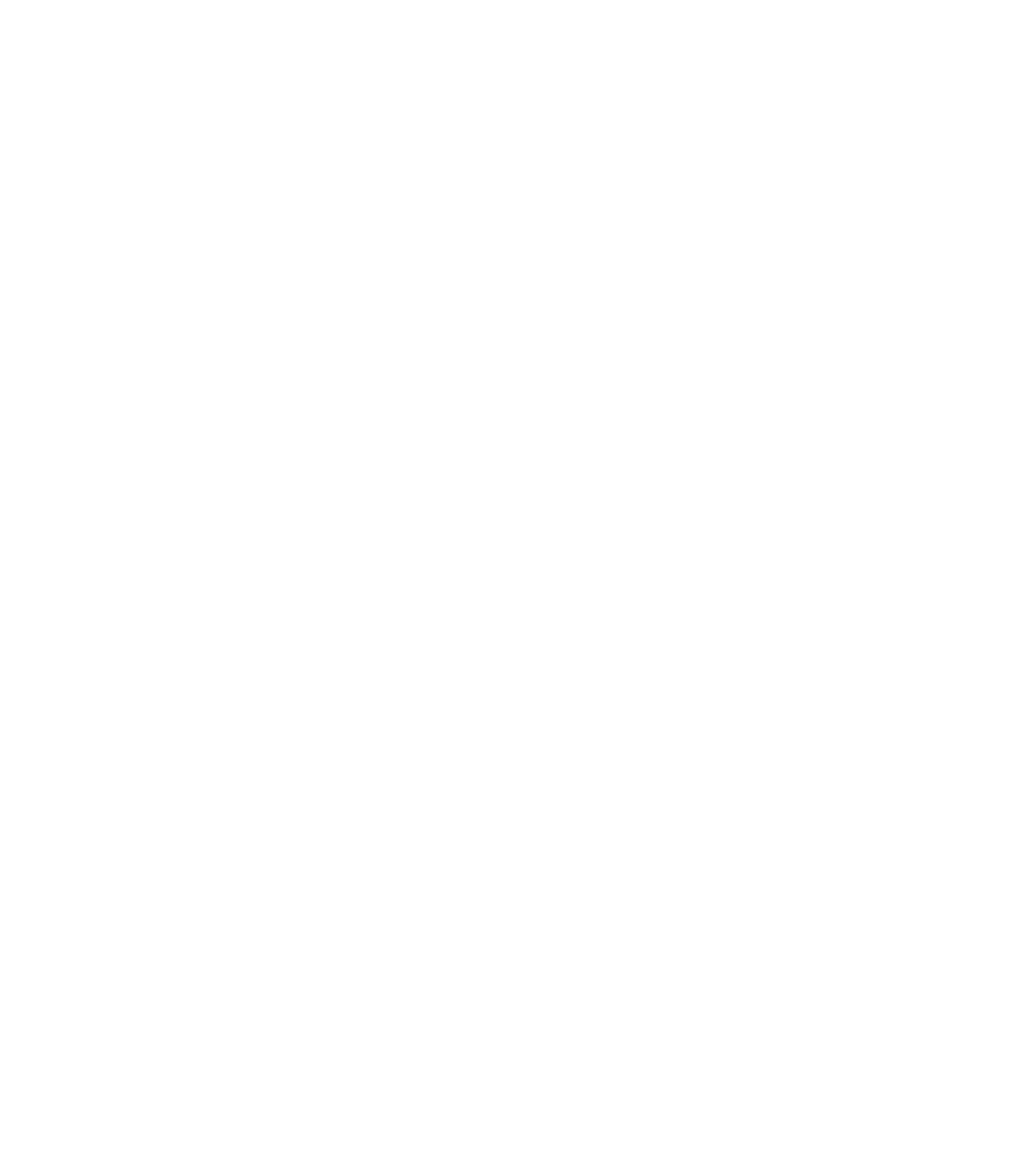
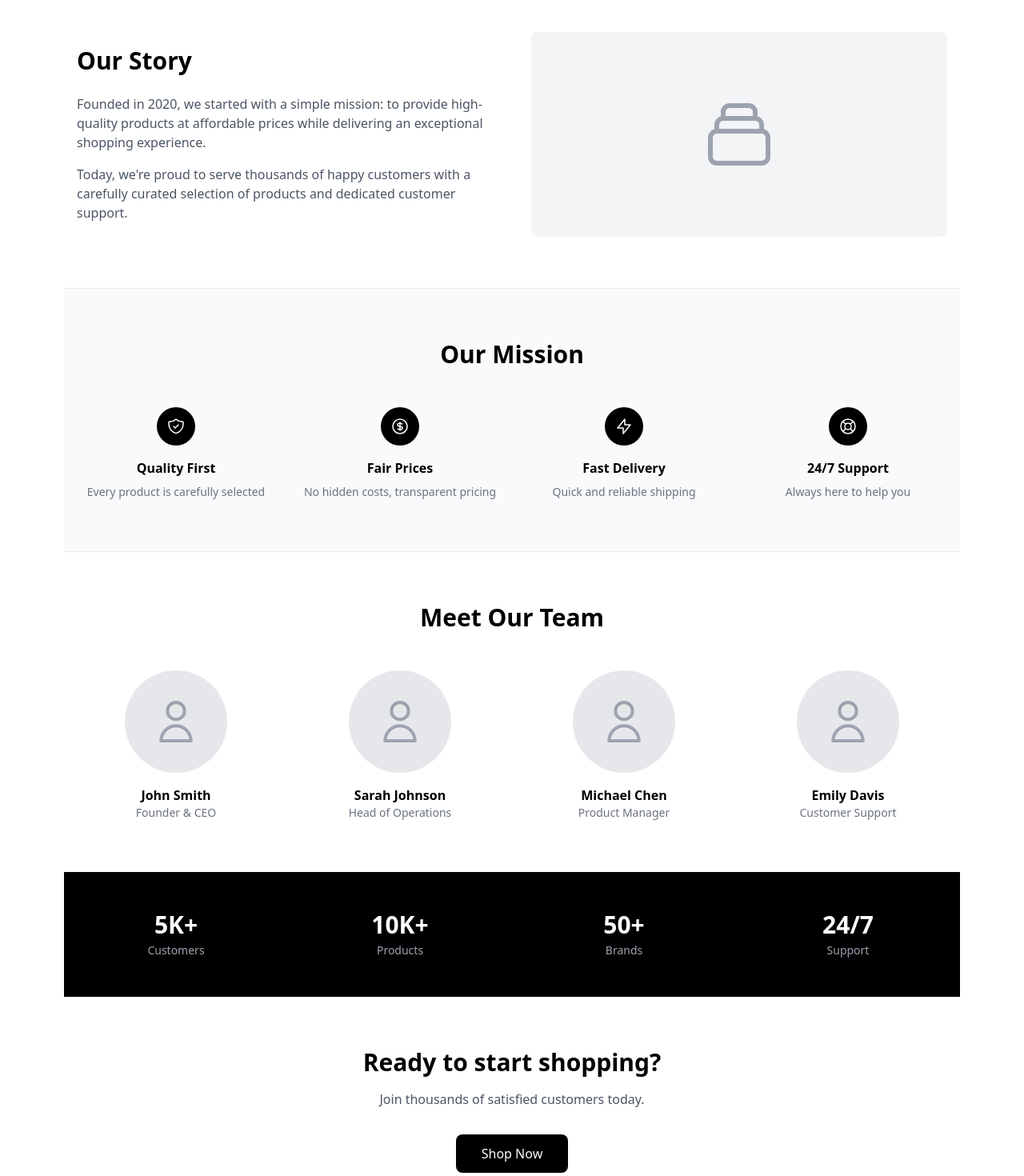
Before and after one commit to krishbhandari013/E-commerce, a React app in the folder Frontend/: page /about in a window 1280 px wide. Shown: the part 340-1810 px from the top of the page at 80% size. Before the commit the page ends 800 px from the top, so only its background shows below. Built offline with nearby package versions, Linux system fonts and the light colour scheme; the HTML template or start-up script is replaced by a standard one.

Commit message:
updated About.jsx

```diff
--- a/Frontend/src/pages/About.jsx
+++ b/Frontend/src/pages/About.jsx
@@ -1,11 +1,180 @@
-import React from 'react'
+// aboutus.jsx
+import { Link } from "react-router-dom";
 
-function About() {
+export default function AboutUs() {
   return (
-    <div>
-      hwllo
+    <div className="bg-white">
+      {/* Header */}
+      <div className="bg-gray-900 text-white">
+        <div className="max-w-7xl mx-auto px-4 py-16 text-center">
+          <h1 className="text-4xl font-bold mb-4">About Us</h1>
+          <p className="text-xl text-gray-300 max-w-2xl mx-auto">
+            Your trusted destination for quality products and exceptional shopping experience
+          </p>
+        </div>
+      </div>
+
+      {/* Our Story */}
+      <div className="max-w-7xl mx-auto px-4 py-16">
+        <div className="grid grid-cols-1 md:grid-cols-2 gap-12 items-center">
+          <div>
+            <h2 className="text-3xl font-bold mb-6">Our Story</h2>
+            <div className="space-y-4 text-gray-600">
+              <p>
+                Founded in 2020, we started with a simple mission: to provide high-quality products
+                at affordable prices while delivering an exceptional shopping experience.
+              </p>
+              <p>
+                Today, we're proud to serve thousands of happy customers with a carefully curated
+                selection of products and dedicated customer support.
+              </p>
+            </div>
+          </div>
+          <div className="bg-gray-100 h-64 rounded-lg flex items-center justify-center">
+            <svg className="w-24 h-24 text-gray-400" fill="none" stroke="currentColor" viewBox="0 0 24 24">
+              <path strokeLinecap="round" strokeLinejoin="round" strokeWidth={1.5} d="M19 11H5m14 0a2 2 0 012 2v6a2 2 0 01-2 2H5a2 2 0 01-2-2v-6a2 2 0 012-2m14 0V9a2 2 0 00-2-2M5 11V9a2 2 0 012-2m0 0V5a2 2 0 012-2h6a2 2 0 012 2v2M7 7h10" />
+            </svg>
+          </div>
+        </div>
+      </div>
+
+      {/* Mission */}
+      <div className="bg-gray-50 border-y border-gray-200">
+        <div className="max-w-7xl mx-auto px-4 py-16">
+          <h2 className="text-3xl font-bold text-center mb-12">Our Mission</h2>
+          <div className="grid grid-cols-1 sm:grid-cols-2 lg:grid-cols-4 gap-8">
+            {/* Quality */}
+            <div className="text-center">
+              <div className="w-12 h-12 bg-black rounded-full mx-auto mb-4 flex items-center justify-center">
+                <svg className="w-6 h-6 text-white" fill="none" stroke="currentColor" viewBox="0 0 24 24">
+                  <path strokeLinecap="round" strokeLinejoin="round" strokeWidth={1.5} d="M9 12l2 2 4-4m5.618-4.016A11.955 11.955 0 0112 2.944a11.955 11.955 0 01-8.618 3.04A12.02 12.02 0 003 9c0 5.591 3.824 10.29 9 11.622 5.176-1.332 9-6.03 9-11.622 0-1.042-.133-2.052-.382-3.016z" />
+                </svg>
+              </div>
+              <h3 className="font-semibold mb-2">Quality First</h3>
+              <p className="text-sm text-gray-500">Every product is carefully selected</p>
+            </div>
+
+            {/* Price */}
+            <div className="text-center">
+              <div className="w-12 h-12 bg-black rounded-full mx-auto mb-4 flex items-center justify-center">
+                <svg className="w-6 h-6 text-white" fill="none" stroke="currentColor" viewBox="0 0 24 24">
+                  <path strokeLinecap="round" strokeLinejoin="round" strokeWidth={1.5} d="M12 8c-1.657 0-3 .895-3 2s1.343 2 3 2 3 .895 3 2-1.343 2-3 2m0-8c1.11 0 2.08.402 2.599 1M12 8V7m0 1v8m0 0v1m0-1c-1.11 0-2.08-.402-2.599-1M21 12a9 9 0 11-18 0 9 9 0 0118 0z" />
+                </svg>
+              </div>
+              <h3 className="font-semibold mb-2">Fair Prices</h3>
+              <p className="text-sm text-gray-500">No hidden costs, transparent pricing</p>
+            </div>
+
+            {/* Delivery */}
+            <div className="text-center">
+              <div className="w-12 h-12 bg-black rounded-full mx-auto mb-4 flex items-center justify-center">
+                <svg className="w-6 h-6 text-white" fill="none" stroke="currentColor" viewBox="0 0 24 24">
+                  <path strokeLinecap="round" strokeLinejoin="round" strokeWidth={1.5} d="M13 10V3L4 14h7v7l9-11h-7z" />
+                </svg>
+              </div>
+              <h3 className="font-semibold mb-2">Fast Delivery</h3>
+              <p className="text-sm text-gray-500">Quick and reliable shipping</p>
+            </div>
+
+            {/* Support */}
+            <div className="text-center">
+              <div className="w-12 h-12 bg-black rounded-full mx-auto mb-4 flex items-center justify-center">
+                <svg className="w-6 h-6 text-white" fill="none" stroke="currentColor" viewBox="0 0 24 24">
+                  <path strokeLinecap="round" strokeLinejoin="round" strokeWidth={1.5} d="M18.364 5.636l-3.536 3.536m0 5.656l3.536 3.536M9.172 9.172L5.636 5.636m3.536 9.192l-3.536 3.536M21 12a9 9 0 11-18 0 9 9 0 0118 0zm-5 0a4 4 0 11-8 0 4 4 0 018 0z" />
+                </svg>
+              </div>
+              <h3 className="font-semibold mb-2">24/7 Support</h3>
+              <p className="text-sm text-gray-500">Always here to help you</p>
+            </div>
+          </div>
+        </div>
+      </div>
+
+      {/* Team */}
+      <div className="max-w-7xl mx-auto px-4 py-16">
+        <h2 className="text-3xl font-bold text-center mb-12">Meet Our Team</h2>
+        <div className="grid grid-cols-1 sm:grid-cols-2 lg:grid-cols-4 gap-8">
+          {/* Team Member 1 */}
+          <div className="text-center">
+            <div className="w-32 h-32 bg-gray-200 rounded-full mx-auto mb-4 flex items-center justify-center">
+              <svg className="w-16 h-16 text-gray-400" fill="none" stroke="currentColor" viewBox="0 0 24 24">
+                <path strokeLinecap="round" strokeLinejoin="round" strokeWidth={1.5} d="M16 7a4 4 0 11-8 0 4 4 0 018 0zM12 14a7 7 0 00-7 7h14a7 7 0 00-7-7z" />
+              </svg>
+            </div>
+            <h3 className="font-semibold">John Smith</h3>
+            <p className="text-sm text-gray-500">Founder & CEO</p>
+          </div>
+
+          {/* Team Member 2 */}
+          <div className="text-center">
+            <div className="w-32 h-32 bg-gray-200 rounded-full mx-auto mb-4 flex items-center justify-center">
+              <svg className="w-16 h-16 text-gray-400" fill="none" stroke="currentColor" viewBox="0 0 24 24">
+                <path strokeLinecap="round" strokeLinejoin="round" strokeWidth={1.5} d="M16 7a4 4 0 11-8 0 4 4 0 018 0zM12 14a7 7 0 00-7 7h14a7 7 0 00-7-7z" />
+              </svg>
+            </div>
+            <h3 className="font-semibold">Sarah Johnson</h3>
+            <p className="text-sm text-gray-500">Head of Operations</p>
+          </div>
+
+          {/* Team Member 3 */}
+          <div className="text-center">
+            <div className="w-32 h-32 bg-gray-200 rounded-full mx-auto mb-4 flex items-center justify-center">
+              <svg className="w-16 h-16 text-gray-400" fill="none" stroke="currentColor" viewBox="0 0 24 24">
+                <path strokeLinecap="round" strokeLinejoin="round" strokeWidth={1.5} d="M16 7a4 4 0 11-8 0 4 4 0 018 0zM12 14a7 7 0 00-7 7h14a7 7 0 00-7-7z" />
+              </svg>
+            </div>
+            <h3 className="font-semibold">Michael Chen</h3>
+            <p className="text-sm text-gray-500">Product Manager</p>
+          </div>
+
+          {/* Team Member 4 */}
+          <div className="text-center">
+            <div className="w-32 h-32 bg-gray-200 rounded-full mx-auto mb-4 flex items-center justify-center">
+              <svg className="w-16 h-16 text-gray-400" fill="none" stroke="currentColor" viewBox="0 0 24 24">
+                <path strokeLinecap="round" strokeLinejoin="round" strokeWidth={1.5} d="M16 7a4 4 0 11-8 0 4 4 0 018 0zM12 14a7 7 0 00-7 7h14a7 7 0 00-7-7z" />
+              </svg>
+            </div>
+            <h3 className="font-semibold">Emily Davis</h3>
+            <p className="text-sm text-gray-500">Customer Support</p>
+          </div>
+        </div>
+      </div>
+
+      {/* Stats */}
+      <div className="bg-black text-white">
+        <div className="max-w-7xl mx-auto px-4 py-12">
+          <div className="grid grid-cols-2 md:grid-cols-4 gap-8 text-center">
+            <div>
+              <p className="text-3xl font-bold mb-1">5K+</p>
+              <p className="text-sm text-gray-400">Customers</p>
+            </div>
+            <div>
+              <p className="text-3xl font-bold mb-1">10K+</p>
+              <p className="text-sm text-gray-400">Products</p>
+            </div>
+            <div>
+              <p className="text-3xl font-bold mb-1">50+</p>
+              <p className="text-sm text-gray-400">Brands</p>
+            </div>
+            <div>
+              <p className="text-3xl font-bold mb-1">24/7</p>
+              <p className="text-sm text-gray-400">Support</p>
+            </div>
+          </div>
+        </div>
+      </div>
+
+      {/* Call to Action */}
+      <div className="max-w-7xl mx-auto px-4 py-16 text-center">
+        <h2 className="text-3xl font-bold mb-4">Ready to start shopping?</h2>
+        <p className="text-gray-600 mb-8">Join thousands of satisfied customers today.</p>
+        <Link
+          to="/collection"
+          className="inline-block bg-black text-white px-8 py-3 rounded-lg hover:bg-gray-800 transition-colors"
+        >
+          Shop Now
+        </Link>
+      </div>
     </div>
-  )
+  );
 }
-
-export default About
```
